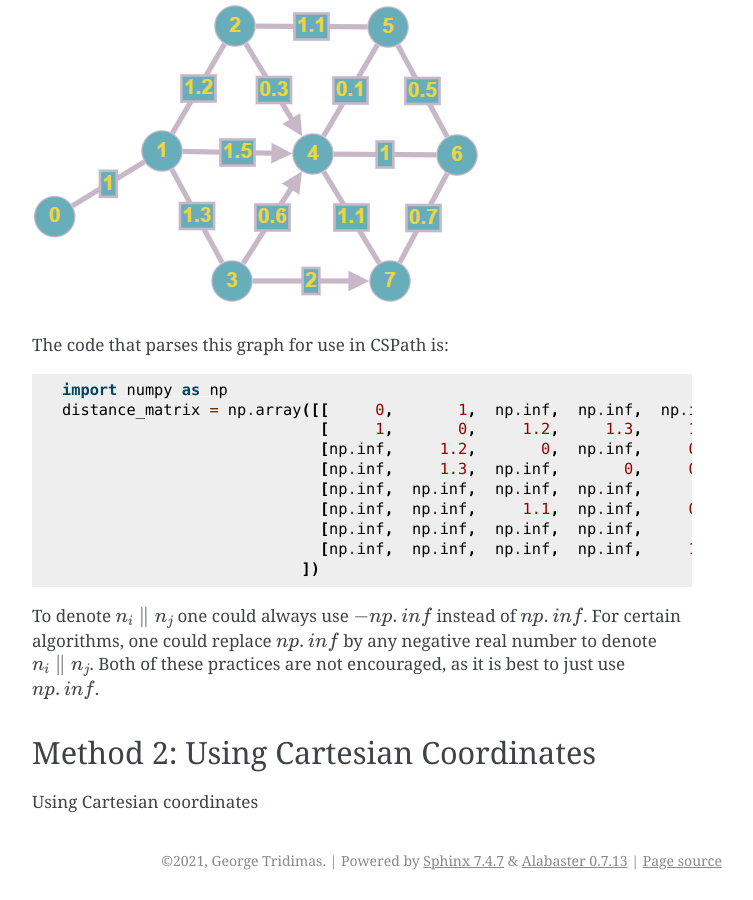
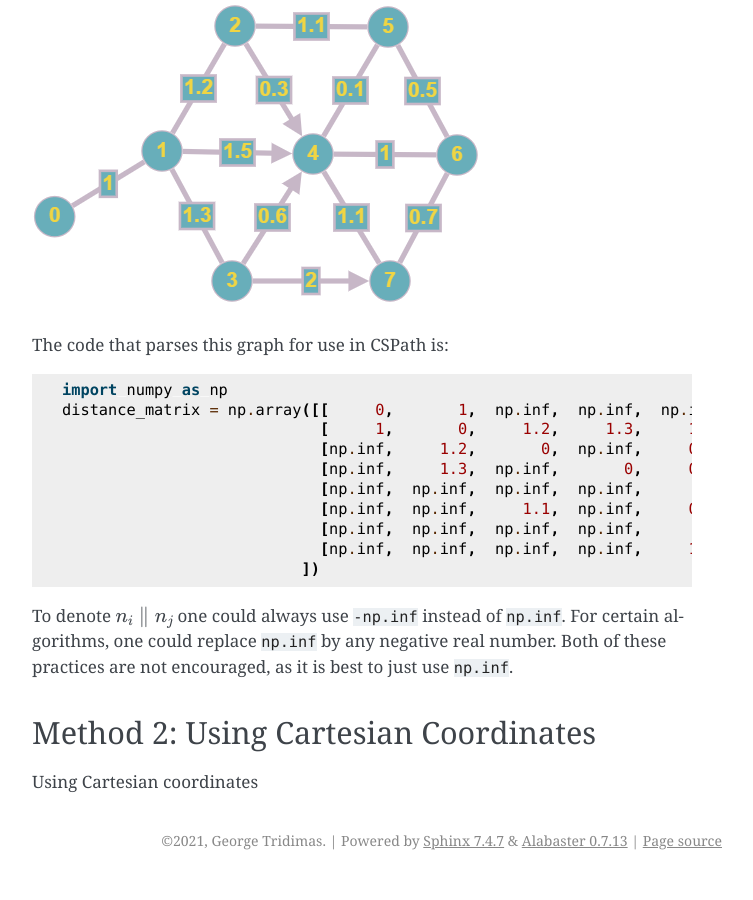
Before and after one commit to notgmt1337/CSPath, a Sphinx documentation site: the page built from docs/how-to/graph-parse.rst, in a window 1280 px wide and 900 px high, scrolled down 1222 px. Shown: the whole window, without its empty margins (388-1141 px from the left). Built offline with Sphinx 7.4.7, drawn with Linux system fonts in a browser that asks for light colours.

Commit message:
Update graph-parse.rst

```diff
--- a/docs/how-to/graph-parse.rst
+++ b/docs/how-to/graph-parse.rst
@@ -70,7 +70,7 @@ The code that parses this graph for use in CSPath is:
                                 [np.inf,  np.inf,  np.inf,  np.inf,     1.1,  np.inf,     0.7,       0],
                               ])
 
-To denote :math:`n_{i} \parallel n_{j}` one could always use :math:`-np.inf` instead of :math:`np.inf`. For certain algorithms, one could replace :math:`np.inf` by any negative real number to denote :math:`n_{i} \parallel n_{j}`. Both of these practices are not encouraged, as it is best to just use :math:`np.inf`.
+To denote :math:`n_{i} \parallel n_{j}` one could always use :code:`-np.inf` instead of :code:`np.inf`. For certain algorithms, one could replace :code:`np.inf` by any negative real number. Both of these practices are not encouraged, as it is best to just use :code:`np.inf`.
 
 Method 2: Using Cartesian Coordinates
 -------------------------------------
```
